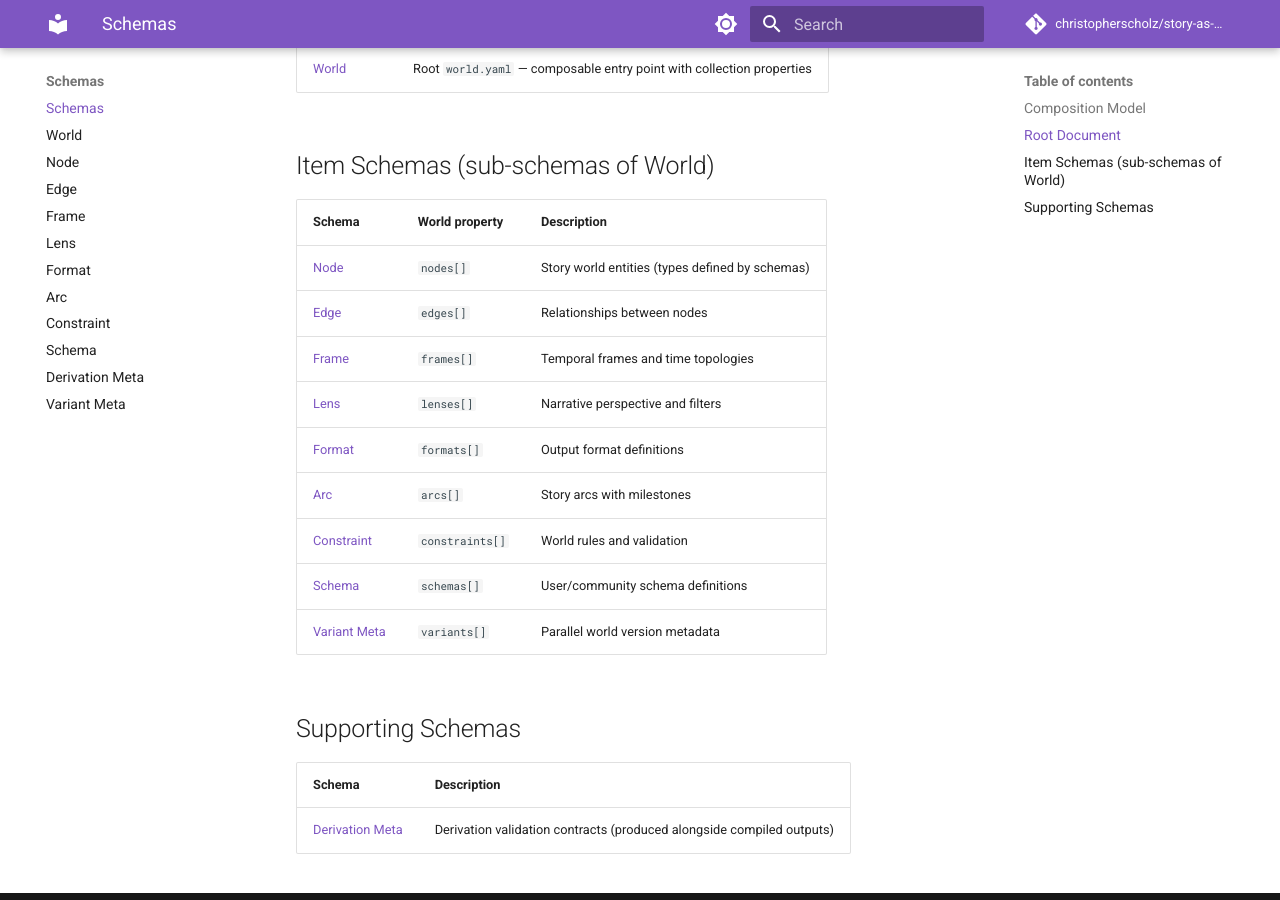
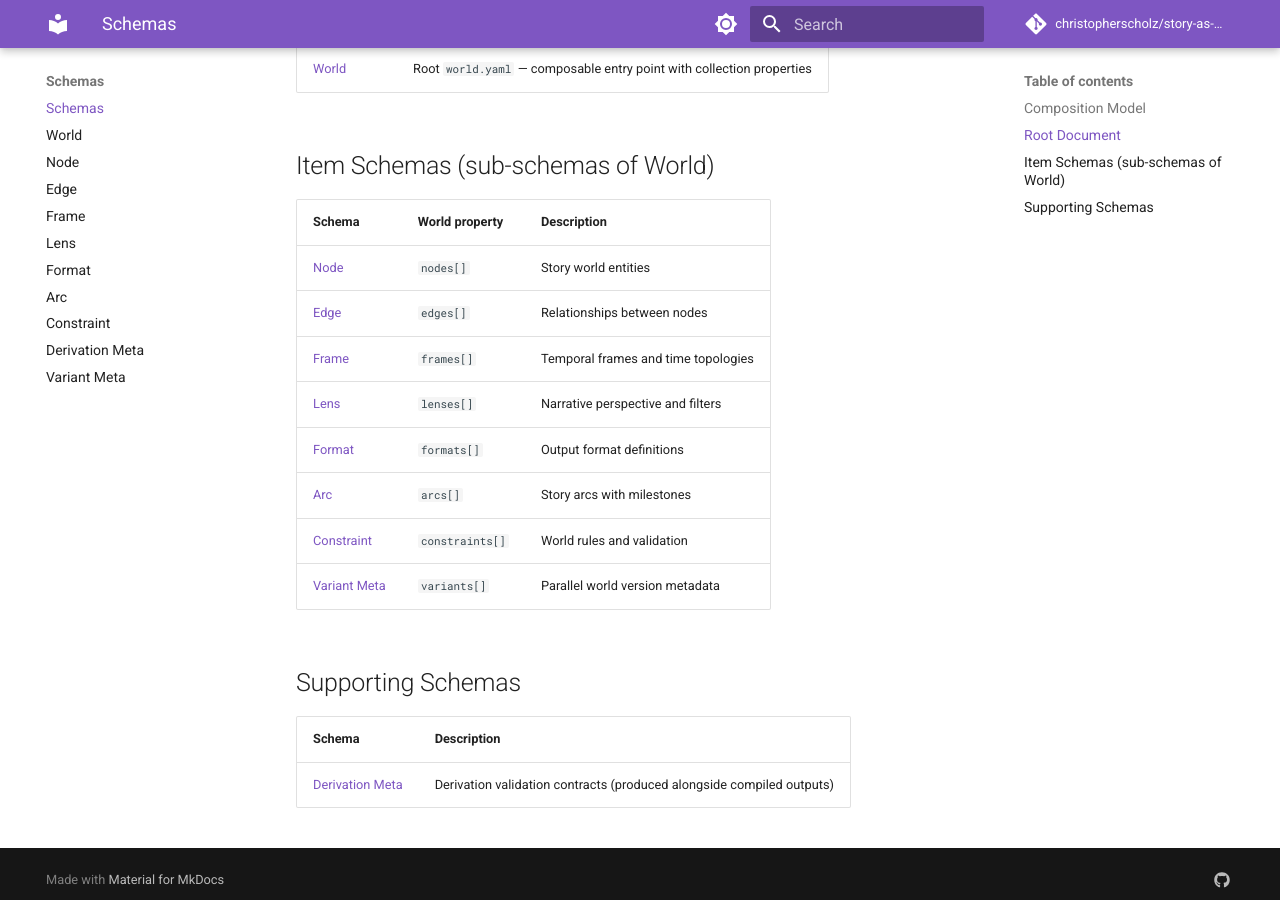
Before and after one commit to christopherscholz/story-as-code-spec, an MkDocs documentation site: the page built from docs/schemas/index.md, in a window 1280 px wide and 900 px high, scrolled down 695 px. Built offline with MkDocs 1.6.1 and Material for MkDocs 9.7.7, drawn with Linux system fonts in a browser that asks for light colours; comment, search, counter and statistics services are not loaded; the version menu is left out.

Commit message:
refactor: remove schema extension system from spec
Types are masks (constraints) on the open node/edge structure, not
schema extensions. The spec defines only the graph data model;
type-specific validation is a tooling concern.

- Remove schema.schema.yaml and world.schemas[] collection
- Remove schema field from node.schema.yaml
- Remove Schema docs page and nav entry
- Update type descriptions to reflect free-form nature

Co-Authored-By: Claude Opus 4.6 (1M context) <noreply@anthropic.com>

```diff
--- a/docs/schemas/index.md
+++ b/docs/schemas/index.md
@@ -23,14 +23,13 @@ The spec does **not** prescribe a directory layout. A single-file world and a mu
 
 | Schema | World property | Description |
 |--------|---------------|-------------|
-| [Node](node.md) | `nodes[]` | Story world entities (types defined by schemas) |
+| [Node](node.md) | `nodes[]` | Story world entities |
 | [Edge](edge.md) | `edges[]` | Relationships between nodes |
 | [Frame](frame.md) | `frames[]` | Temporal frames and time topologies |
 | [Lens](lens.md) | `lenses[]` | Narrative perspective and filters |
 | [Format](format.md) | `formats[]` | Output format definitions |
 | [Arc](arc.md) | `arcs[]` | Story arcs with milestones |
 | [Constraint](constraint.md) | `constraints[]` | World rules and validation |
-| [Schema](schema.md) | `schemas[]` | User/community schema definitions |
 | [Variant Meta](variant-meta.md) | `variants[]` | Parallel world version metadata |
 
 ## Supporting Schemas
--- a/mkdocs.yml
+++ b/mkdocs.yml
@@ -60,7 +60,6 @@ nav:
     - Format: schemas/format.md
     - Arc: schemas/arc.md
     - Constraint: schemas/constraint.md
-    - Schema: schemas/schema.md
     - Derivation Meta: schemas/derivation-meta.md
     - Variant Meta: schemas/variant-meta.md
   - Contributing: contributing.md
```
Also changed, not shown: docs/schemas/node.md (+1 -1 lines), docs/schemas/schema.md (deleted, +0 -7 lines), 4 other files.
